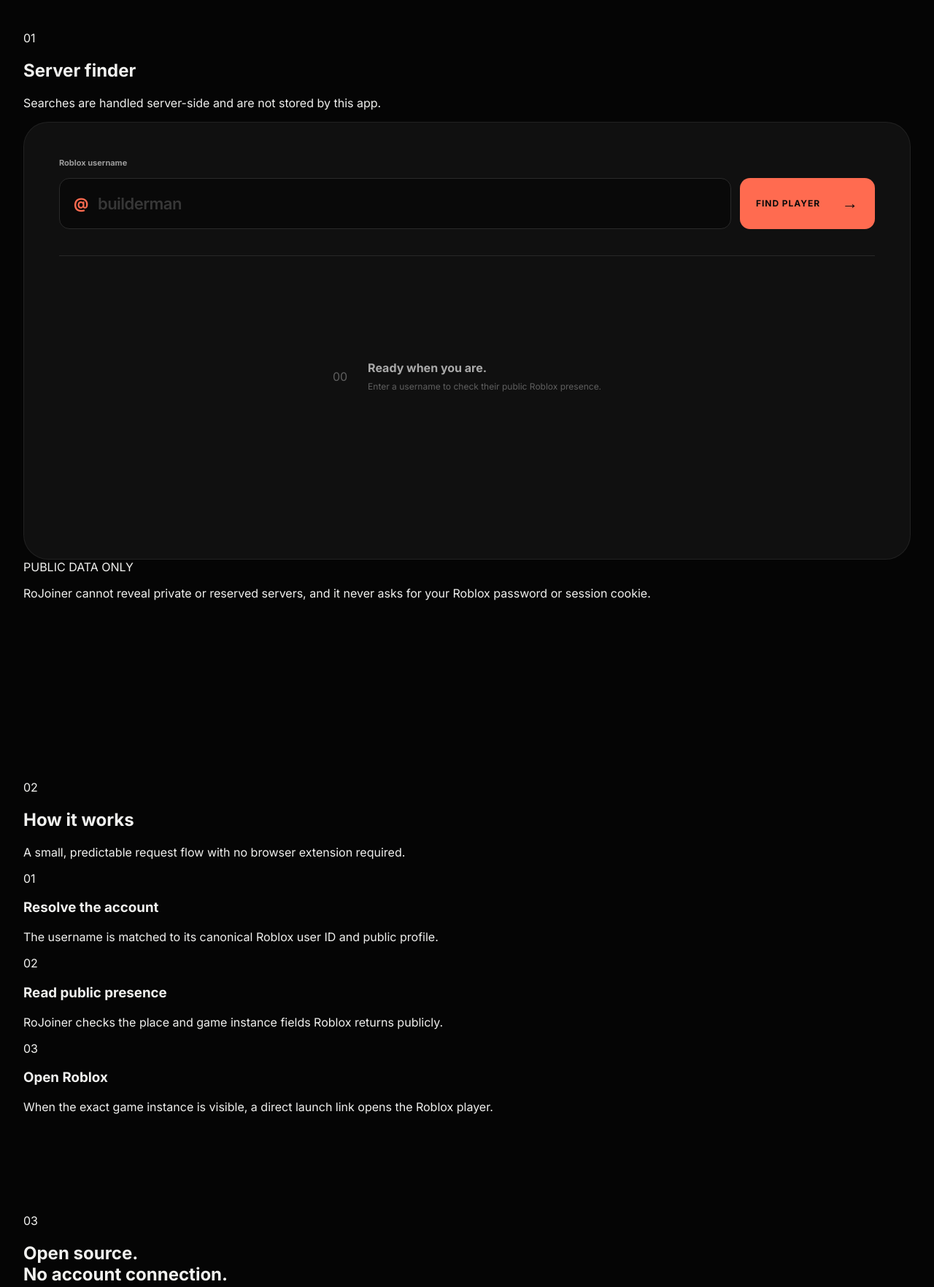
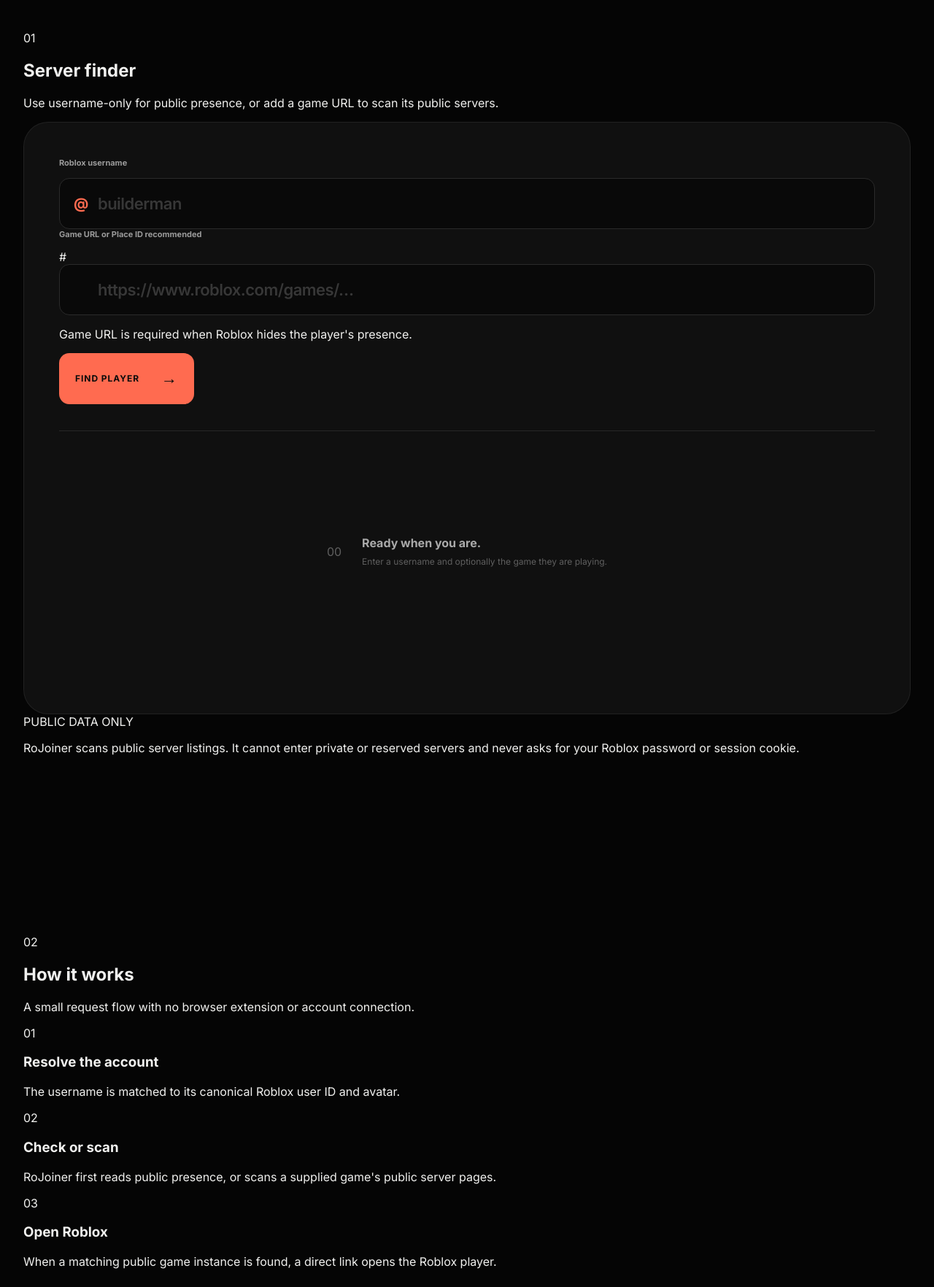
Before and after one commit to xtofuub/RoJoin, a website: page public/index.html in a window 1280 px wide. Shown: the part 980-2744 px from the top of the page at 73% size. Drawn offline with Linux system fonts and the light colour scheme.

Commit message:
feat: add public server scan input

```diff
--- a/public/index.html
+++ b/public/index.html
@@ -4,7 +4,7 @@
   <meta charset="utf-8" />
   <meta name="viewport" content="width=device-width, initial-scale=1" />
   <meta name="theme-color" content="#0a0a0a" />
-  <meta name="description" content="Find a Roblox player's publicly visible game server and open it in Roblox." />
+  <meta name="description" content="Find a Roblox player's public game server and open it in Roblox." />
   <link rel="icon" href="/favicon.svg" type="image/svg+xml" />
   <title>RoJoiner — Public Roblox server finder</title>
   <link rel="preconnect" href="https://fonts.googleapis.com" />
@@ -18,7 +18,7 @@
     <div class="header-inner section-shell">
       <a class="brand" href="#top" aria-label="RoJoiner home">
         <span class="brand-mark" aria-hidden="true">
-          <svg viewBox="0 0 32 32" role="img">
+          <svg viewBox="0 0 32 32">
             <path d="M6 7h10.5c5.6 0 9 2.8 9 7.4 0 3.5-2 6-5.6 7l6.1 4.6h-6.8l-5.4-4.2H12V26H6V7Zm6 5v5h4.2c2.1 0 3.2-.9 3.2-2.5 0-1.7-1.1-2.5-3.2-2.5H12Z" />
             <circle cx="25" cy="7" r="3" />
           </svg>
@@ -39,14 +39,14 @@
   <main id="top">
     <section class="hero section-shell">
       <div class="hero-copy reveal">
-        <div class="eyebrow"><span></span> PUBLIC ROBLOX PRESENCE</div>
+        <div class="eyebrow"><span></span> PUBLIC ROBLOX SERVERS</div>
         <h1>Find the server.<br /><em>Join the game.</em></h1>
         <p>
-          Enter a Roblox username. RoJoiner checks the public presence data Roblox exposes and opens the exact game instance when it is available.
+          Search a username and, when needed, scan a specific game's public servers. RoJoiner opens the exact game instance when a match is found.
         </p>
         <div class="hero-actions">
           <a class="primary-link" href="#finder">Search a player</a>
-          <a class="text-link" href="#about">How privacy works ↓</a>
+          <a class="text-link" href="#about">Read the privacy boundary ↓</a>
         </div>
       </div>
 
@@ -56,8 +56,8 @@
           <span class="status-dot">LIVE</span>
         </div>
         <dl>
-          <div><dt>Input</dt><dd>Roblox username</dd></div>
-          <div><dt>Checks</dt><dd>Public presence only</dd></div>
+          <div><dt>Input</dt><dd>Username + optional game</dd></div>
+          <div><dt>Search</dt><dd>Public servers only</dd></div>
           <div><dt>Output</dt><dd>Exact server launch</dd></div>
           <div><dt>Credentials</dt><dd>None</dd></div>
         </dl>
@@ -74,19 +74,33 @@
           <span class="section-number">01</span>
           <div>
             <h2>Server finder</h2>
-            <p>Searches are handled server-side and are not stored by this app.</p>
+            <p>Use username-only for public presence, or add a game URL to scan its public servers.</p>
           </div>
         </div>
 
         <div class="finder-panel reveal">
           <form id="search-form" novalidate>
-            <label for="username">Roblox username</label>
-            <div class="search-row">
-              <div class="input-wrap">
-                <span class="input-at">@</span>
-                <input id="username" name="username" autocomplete="off" spellcheck="false" maxlength="20" placeholder="builderman" required />
-                <button class="clear-input" type="button" aria-label="Clear username">×</button>
+            <div class="field-grid">
+              <div class="field-group">
+                <label for="username">Roblox username</label>
+                <div class="input-wrap">
+                  <span class="input-at">@</span>
+                  <input id="username" name="username" autocomplete="off" spellcheck="false" maxlength="20" placeholder="builderman" required />
+                  <button class="clear-input" type="button" aria-label="Clear username">×</button>
+                </div>
               </div>
+
+              <div class="field-group">
+                <label for="place">Game URL or Place ID <span>recommended</span></label>
+                <div class="input-wrap place-wrap">
+                  <span class="input-prefix">#</span>
+                  <input id="place" name="place" autocomplete="off" spellcheck="false" placeholder="https://www.roblox.com/games/…" />
+                </div>
+              </div>
+            </div>
+
+            <div class="form-footer">
+              <p>Game URL is required when Roblox hides the player's presence.</p>
               <button class="search-button" type="submit">
                 <span class="button-label">Find player</span>
                 <span class="button-arrow">→</span>
@@ -100,7 +114,7 @@
               <span class="idle-index">00</span>
               <div>
                 <strong>Ready when you are.</strong>
-                <p>Enter a username to check their public Roblox presence.</p>
+                <p>Enter a username and optionally the game they are playing.</p>
               </div>
             </div>
           </div>
@@ -108,7 +122,7 @@
 
         <div class="finder-note reveal">
           <span>PUBLIC DATA ONLY</span>
-          <p>RoJoiner cannot reveal private or reserved servers, and it never asks for your Roblox password or session cookie.</p>
+          <p>RoJoiner scans public server listings. It cannot enter private or reserved servers and never asks for your Roblox password or session cookie.</p>
         </div>
       </div>
     </section>
@@ -118,7 +132,7 @@
         <span class="section-number">02</span>
         <div>
           <h2>How it works</h2>
-          <p>A small, predictable request flow with no browser extension required.</p>
+          <p>A small request flow with no browser extension or account connection.</p>
         </div>
       </div>
 
@@ -126,17 +140,17 @@
         <article class="process-row reveal">
           <span>01</span>
           <h3>Resolve the account</h3>
-          <p>The username is matched to its canonical Roblox user ID and public profile.</p>
+          <p>The username is matched to its canonical Roblox user ID and avatar.</p>
         </article>
         <article class="process-row reveal">
           <span>02</span>
-          <h3>Read public presence</h3>
-          <p>RoJoiner checks the place and game instance fields Roblox returns publicly.</p>
+          <h3>Check or scan</h3>
+          <p>RoJoiner first reads public presence, or scans a supplied game's public server pages.</p>
         </article>
         <article class="process-row reveal">
           <span>03</span>
           <h3>Open Roblox</h3>
-          <p>When the exact game instance is visible, a direct launch link opens the Roblox player.</p>
+          <p>When a matching public game instance is found, a direct link opens the Roblox player.</p>
         </article>
       </div>
     </section>
@@ -149,12 +163,12 @@
         </div>
         <div class="about-copy reveal">
           <p>
-            RoJoiner was made as a simple website instead of a browser extension. The full implementation is inspectable, and the included app has no login flow, analytics stack, or player-history database.
+            RoJoiner is a website rather than a browser extension. The full implementation is inspectable, and the included app has no login flow, analytics stack, or player-history database.
           </p>
           <ul>
             <li><span>01</span>No Roblox password</li>
             <li><span>02</span>No <code>.ROBLOSECURITY</code> cookie</li>
-            <li><span>03</span>No private-server bypass</li>
+            <li><span>03</span>No private-server access</li>
           </ul>
           <a class="text-link" href="https://github.com/xtofuub/RoJoiner" target="_blank" rel="noreferrer">Inspect the source on GitHub ↗</a>
         </div>
```
